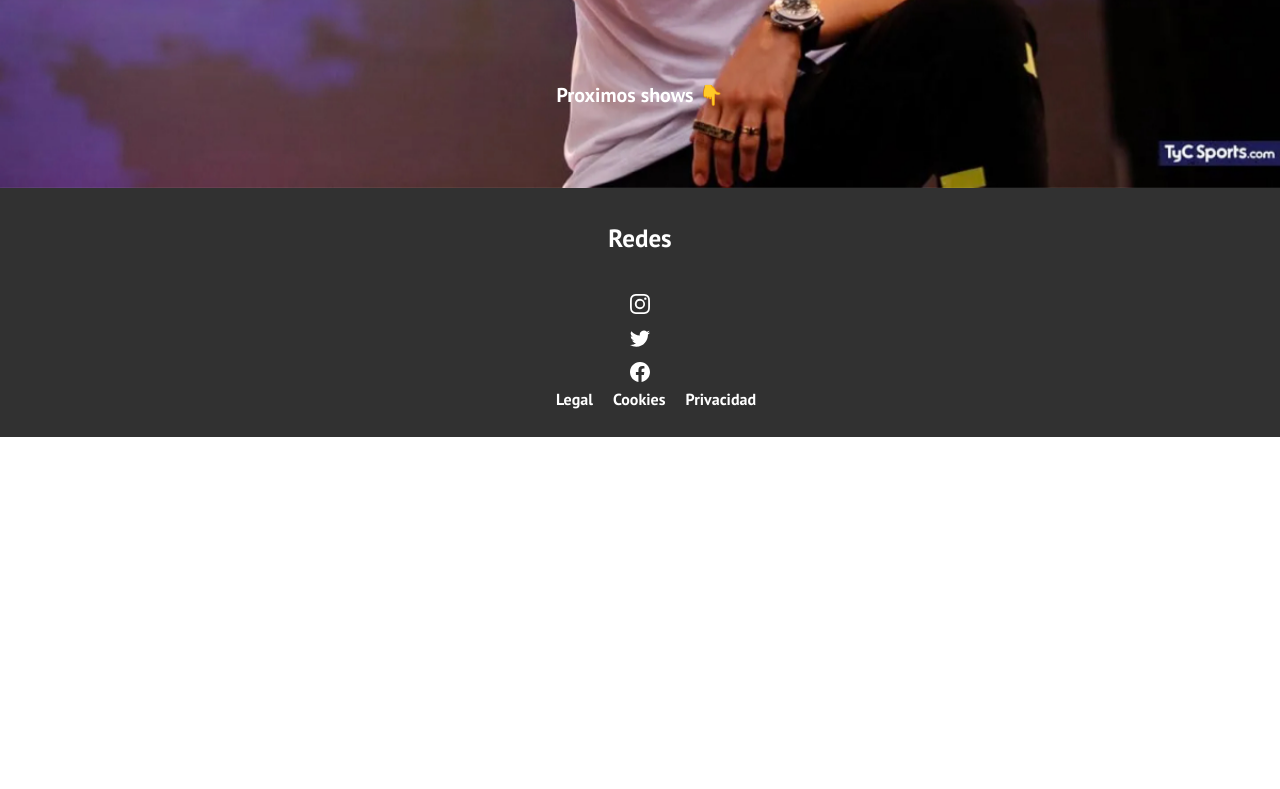
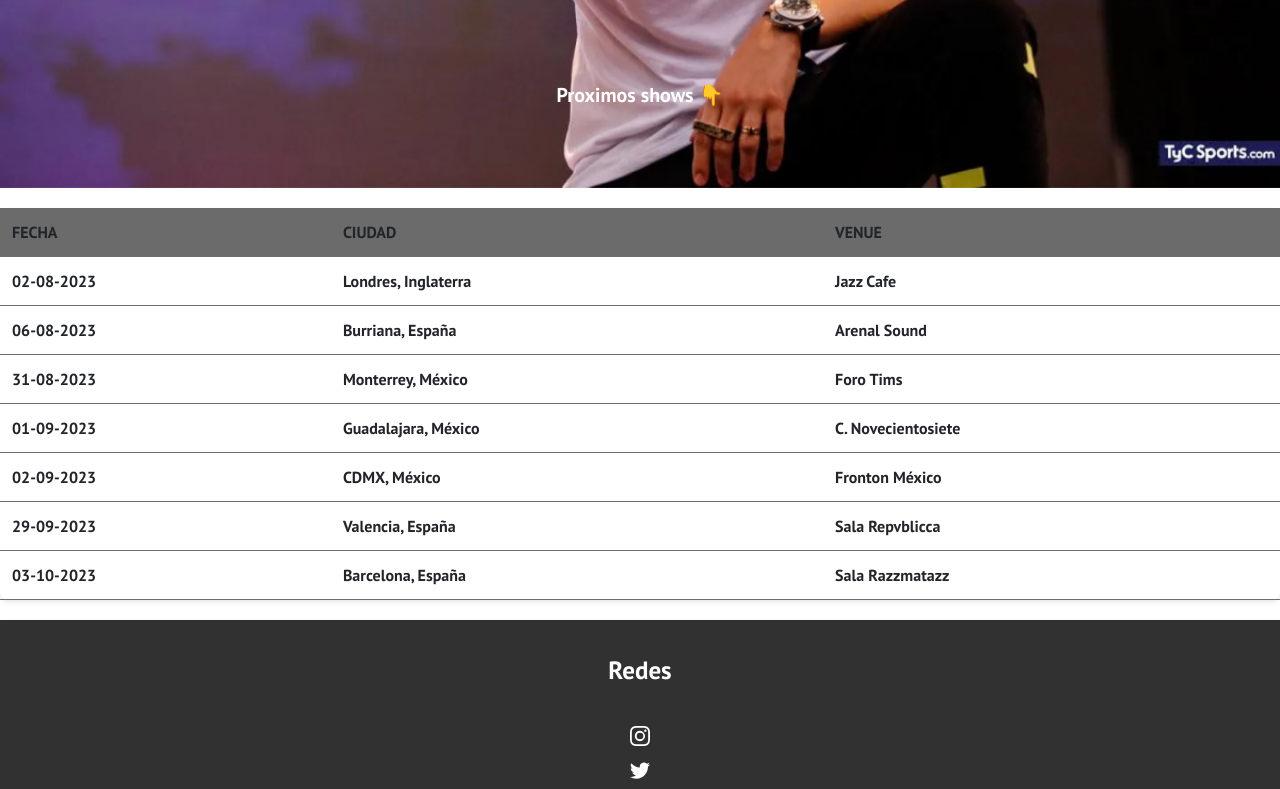
Before and after one commit to Alvarop-cpu/PF-Pratissoli, a website: page secciones/shows.html in a window 1280 px wide. Shown: the part 592-1381 px from the top of the page. Before the commit the page ends 1029 px from the top, so only its background shows below. Drawn offline with nearby package versions, Linux system fonts and the light colour scheme.

Commit message:
Cambios seccion shows y inicio

```diff
--- a/scss/main.scss
+++ b/scss/main.scss
@@ -15,20 +15,11 @@
     height: auto;
 }
 
-.image-container {
-    max-width: 100%;
-    margin: 0 auto;
-    padding: 20px;
-
-    img {
-    max-width: 100%;
-    height: auto;
-    }
-
-    p {
-    text-align: center;
+.inicio{
+    color: white;
+    position: absolute;
+    top: 35%;
+    left: auto;
     font-size: 16px;
-    line-height: 1.5;
     margin-top: 10px;
     }
-  }
--- a/scss/secciones/_responsive.scss
+++ b/scss/secciones/_responsive.scss
@@ -99,16 +99,3 @@
         margin: 20px;
         padding: 20px; }
       }
-      @media screen and (max-width: 414px) {
-        .image-container {
-          padding: 10px;
-
-          img {
-            margin-bottom: 10px;
-          }
-
-          p {
-            font-size: 14px;
-          }
-        }
-      }
--- a/scss/secciones/_shows.scss
+++ b/scss/secciones/_shows.scss
@@ -15,3 +15,30 @@
     text-align: center;
     font-size: 20px;
 }
+.shows-table {
+    max-width: 1720px;
+    margin: 20px auto;
+    background-color: #fff;
+    border-radius: 8px;
+    box-shadow: 0 2px 4px rgba(0, 0, 0, 0.1);
+  }
+
+  table {
+    width: 100%;
+    border-collapse: collapse;
+  }
+
+  th, td {
+    padding: 12px;
+    text-align: left;
+    border-bottom: 1px solid #6d6d6d;
+  }
+
+  th {
+    background-color: #6b6b6b;
+    font-weight: bold;
+  }
+
+  tr:hover {
+    background-color: #f9f9f9;
+  }
--- a/secciones/shows.html
+++ b/secciones/shows.html
@@ -64,6 +64,50 @@
             <span class="visually-hidden">Next</span>
           </button>
         </div>
+        <div class="shows-table">
+          <table>
+            <tr>
+              <th>FECHA</th>
+              <th>CIUDAD</th>
+              <th>VENUE</th>
+            </tr>
+            <tr>
+              <td>02-08-2023</td>
+              <td>Londres, Inglaterra</td>
+              <td>Jazz Cafe</td>
+            </tr>
+            <tr>
+              <td>06-08-2023</td>
+              <td>Burriana, España</td>
+              <td>Arenal Sound</td>
+            </tr>
+            <tr>
+              <td>31-08-2023</td>
+              <td>Monterrey, México</td>
+              <td>Foro Tims</td>
+            </tr>
+            <tr>
+              <td>01-09-2023</td>
+              <td>Guadalajara, México</td>
+              <td>C. Novecientosiete</td>
+            </tr>
+            <tr>
+              <td>02-09-2023</td>
+              <td>CDMX, México</td>
+              <td>Fronton México</td>
+            </tr>
+            <tr>
+              <td>29-09-2023</td>
+              <td>Valencia, España</td>
+              <td>Sala Repvblicca</td>
+            </tr>
+            <tr>
+              <td>03-10-2023</td>
+              <td>Barcelona, España</td>
+              <td>Sala Razzmatazz</td>
+            </tr>
+          </table>
+        </div>
     </main>
     <footer>
       <h2>Redes</h2>
```
Also changed, not shown: index.html (+6 -5 lines), css/style.css.
